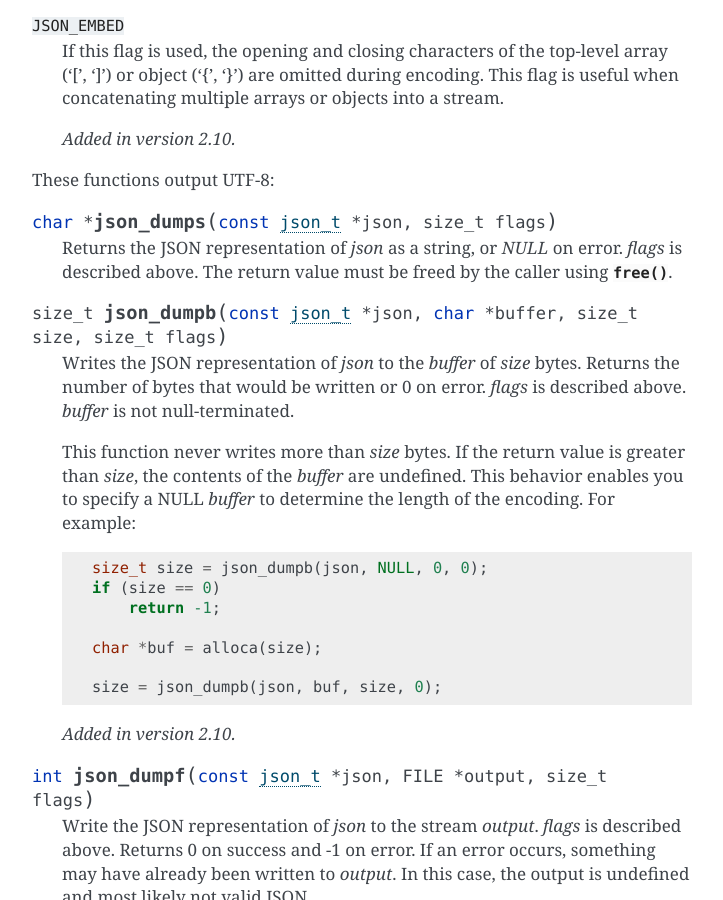
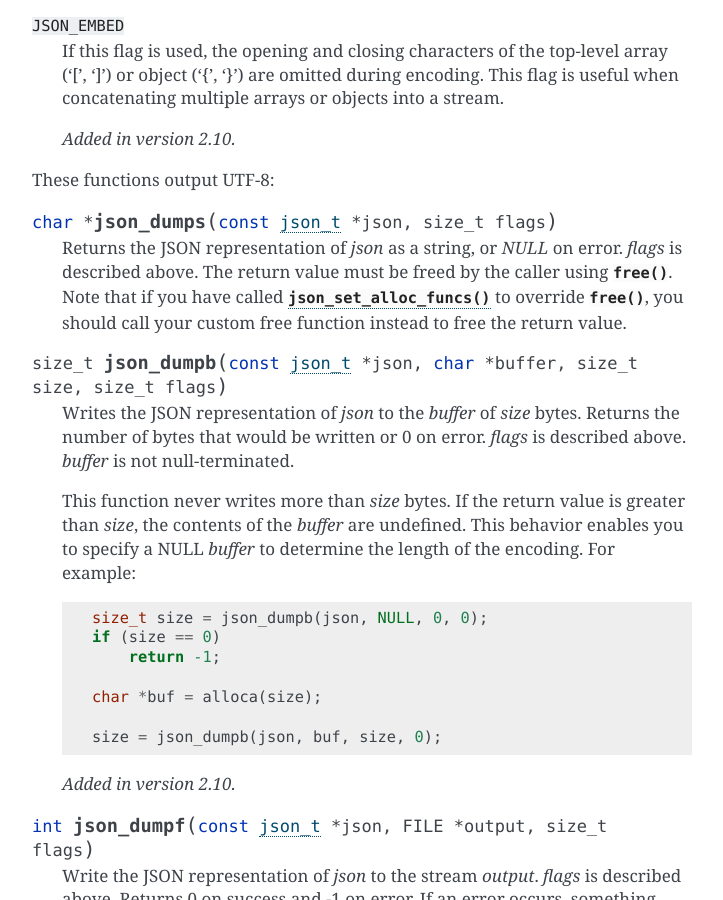
Before and after one commit to akheron/jansson, a Sphinx documentation site: the page built from doc/apiref.rst, in a window 1280 px wide and 900 px high, scrolled down 21611 px. Shown: the whole window, without its empty margins (388-1111 px from the left). Built offline with Sphinx 7.4.7, drawn with Linux system fonts in a browser that asks for light colours.

Commit message:
Update apiref.rst
fix the documentation about json_dumps. refs #471

```diff
--- a/doc/apiref.rst
+++ b/doc/apiref.rst
@@ -1091,7 +1091,9 @@ These functions output UTF-8:
 
    Returns the JSON representation of *json* as a string, or *NULL* on
    error. *flags* is described above. The return value must be freed
-   by the caller using :func:`free()`.
+   by the caller using :func:`free()`. Note that if you have called
+   :func:`json_set_alloc_funcs()` to override :func:`free()`, you should
+   call your custom free function instead to free the return value.
 
 .. function:: size_t json_dumpb(const json_t *json, char *buffer, size_t size, size_t flags)
 
```
